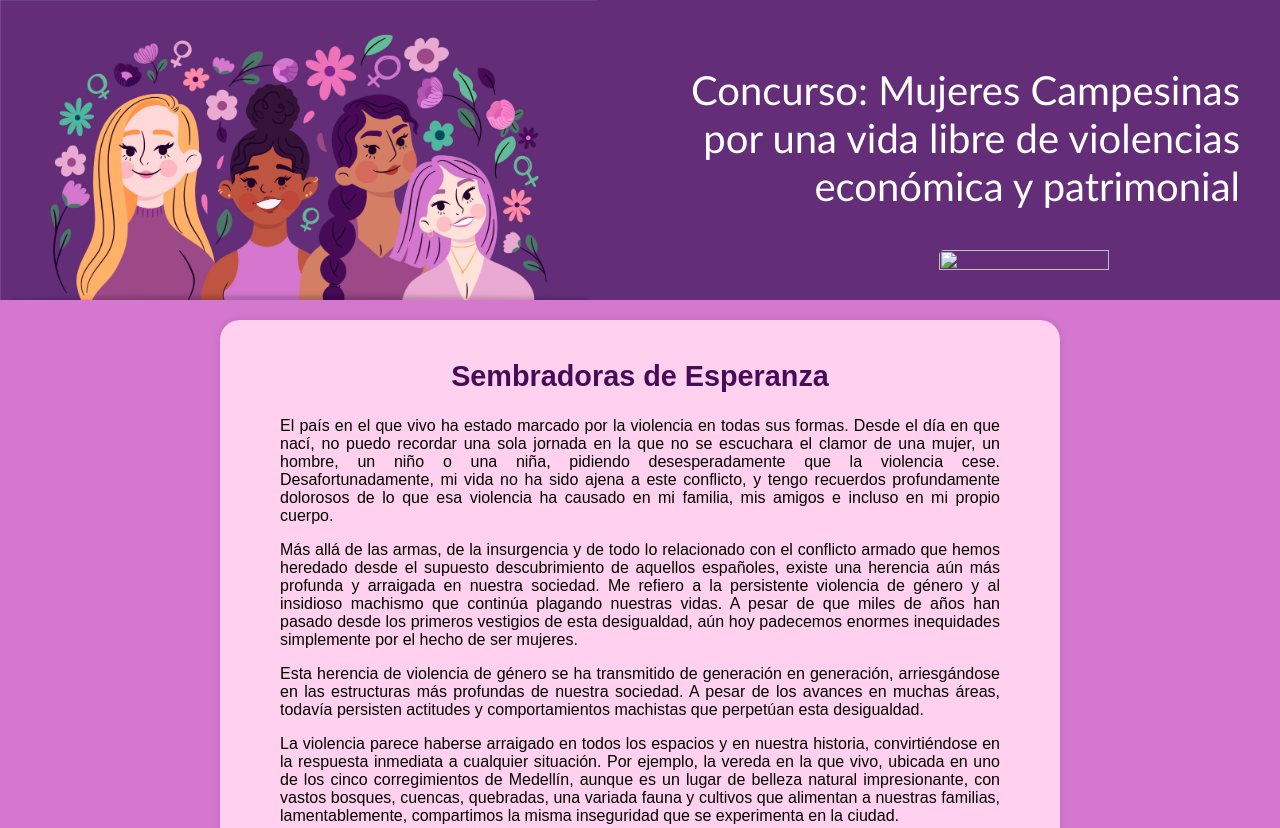
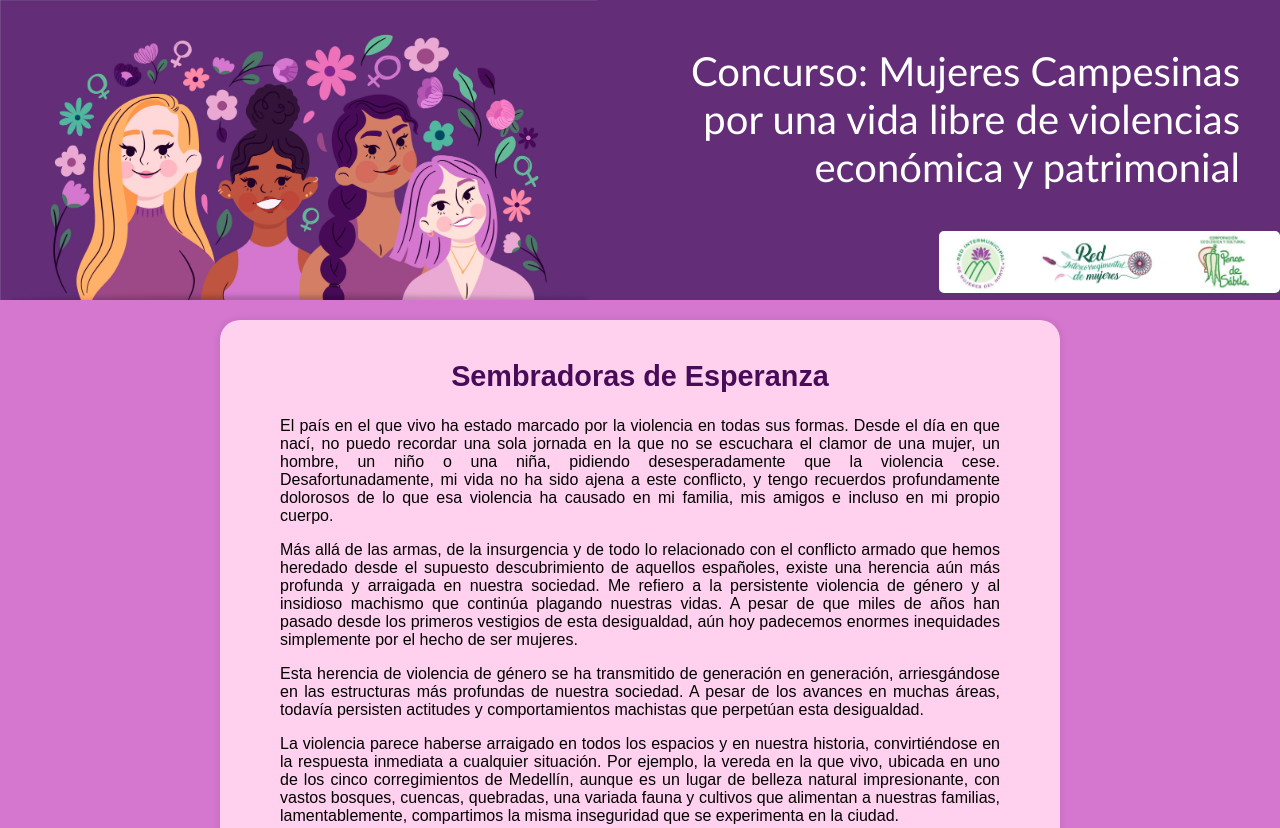
Before and after one commit to ACarolinaGonzalezA/sembradoras, a plain HTML site: page index.html in a window 1280 px wide. Shown: the top 828 px of the page. Drawn offline with Linux system fonts and the light colour scheme; the site is published under a folder, as on GitHub Pages, so addresses that start at the root find nothing.

Commit message:
detalles finalesv2

```diff
--- a/index.html
+++ b/index.html
@@ -15,7 +15,7 @@
             Concurso: Mujeres Campesinas por una vida libre de violencias
             económica y patrimonial
           </p>
-          <img src="/imagenes/logos.png" alt="" />
+          <img src="./imagenes/logos.png" alt="" />
         </div>
       </div>
     </header>
```
